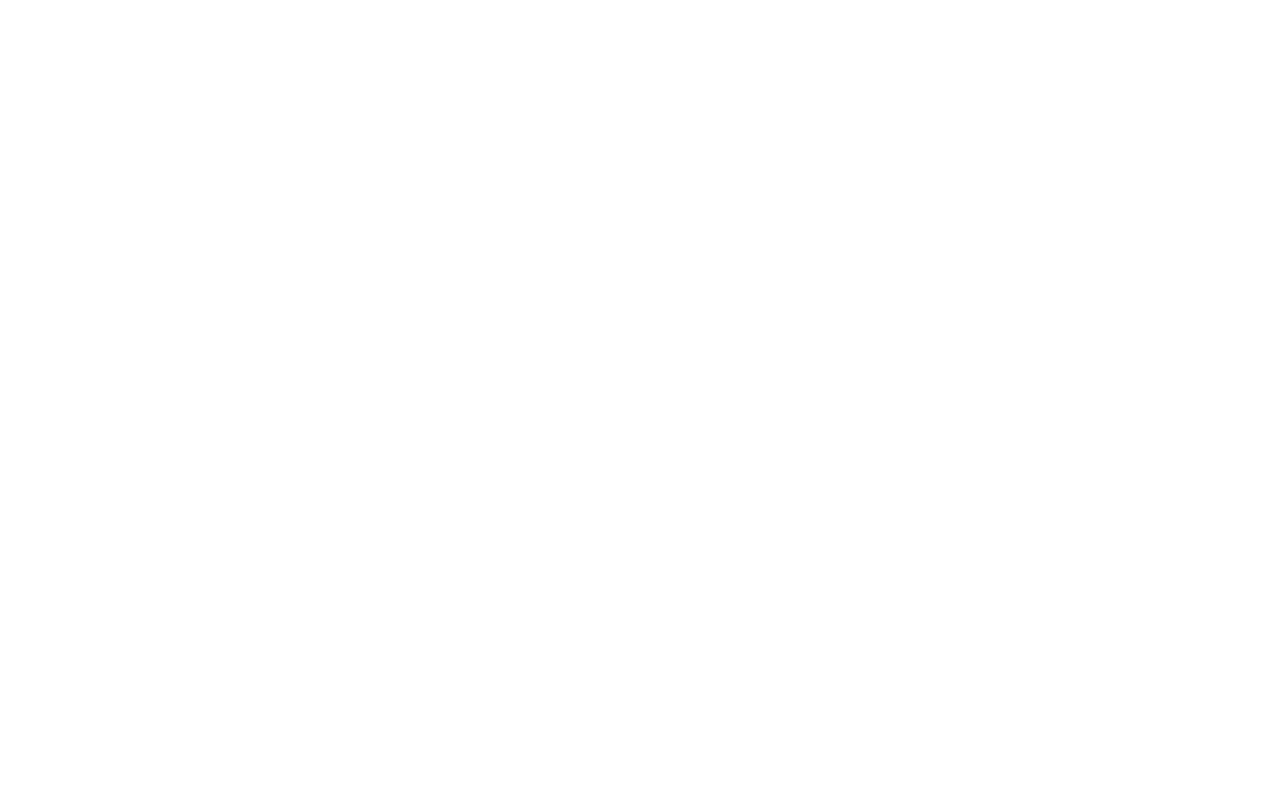
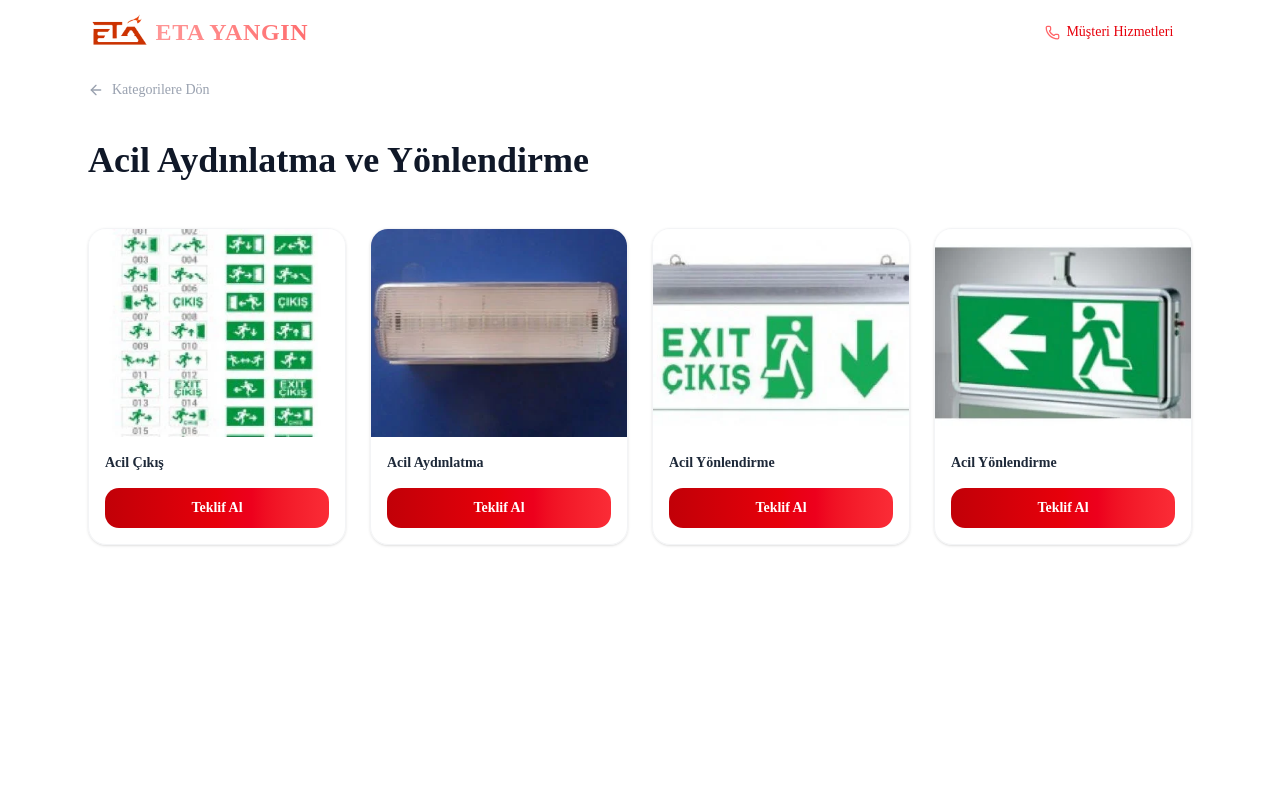
Before and after one commit to furkanarslan1/eta-yangin, a Next.js app: page /acil-aydinlatma-yonlendirme in a window 1280 px wide. Before the commit this address had no page. Shown: the top 800 px of the page. Built offline with nearby package versions, Linux system fonts and the light colour scheme.

Commit message:
refactor:products

```diff
--- a/app/[kategori]/page.tsx
+++ b/app/[kategori]/page.tsx
@@ -10,13 +10,13 @@
 
 export async function generateStaticParams() {
   return products.map((product) => ({
-    kategori: product.href.replace("/", ""),
+    kategori: product.href.replace(/^\/|\/$/g, ""),
   }));
 }
 
 export async function generateMetadata({ params }: Props) {
   const { kategori } = await params;
-  const product = products.find((p) => p.href === `/${kategori}`);
+  const product = products.find((p) => p.href === `/${kategori}/`);
   if (!product) return {};
 
   const BASE = "https://www.etayangin.com.tr";
@@ -45,7 +45,7 @@
 
 export default async function KategoriPage({ params }: Props) {
   const { kategori } = await params;
-  const category = products.find((p) => p.href === `/${kategori}`);
+  const category = products.find((p) => p.href === `/${kategori}/`);
 
   if (!category) notFound();
 
```
